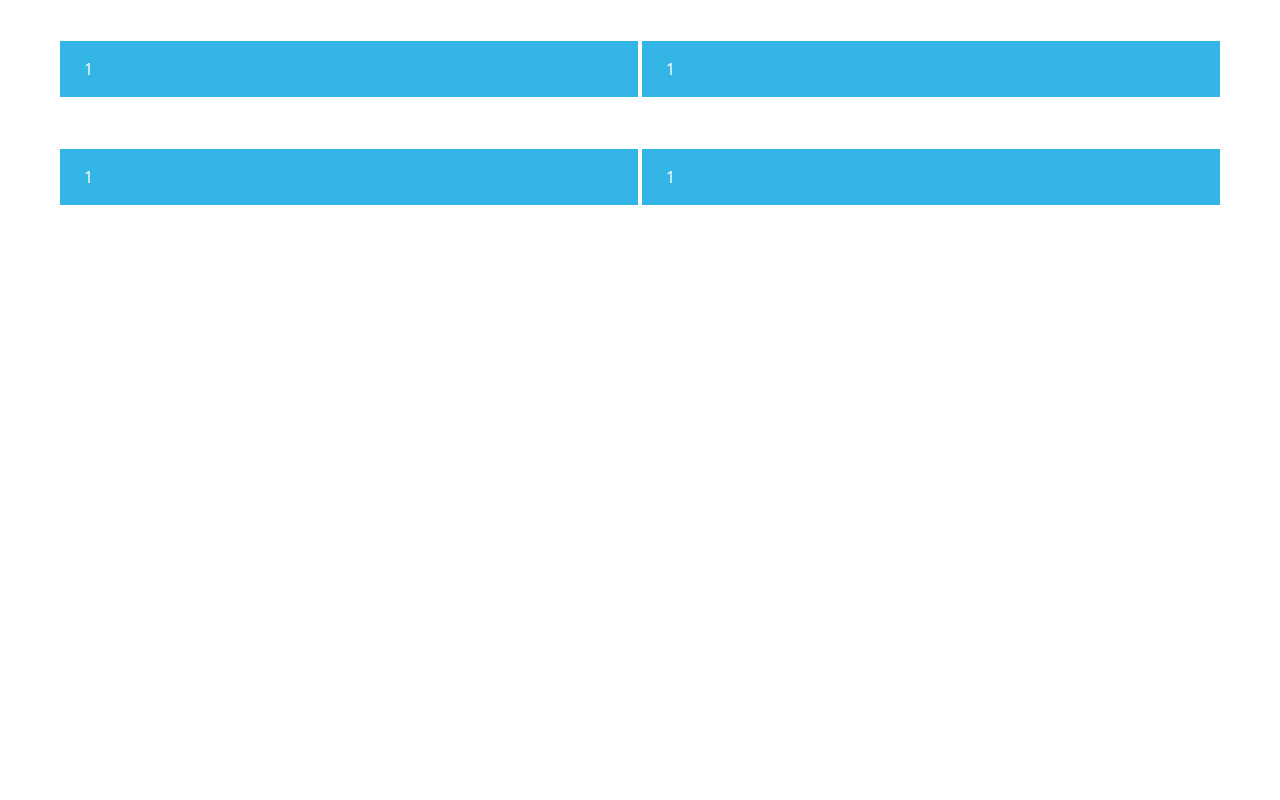
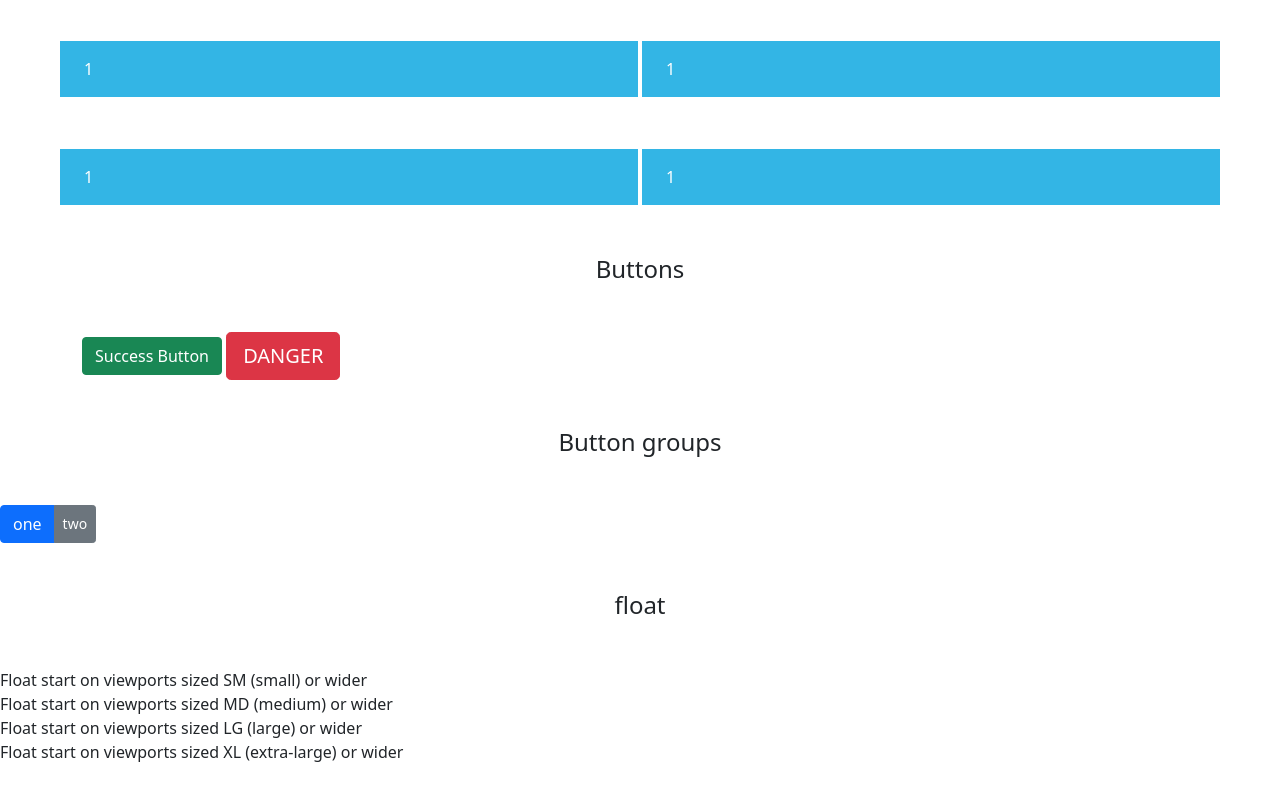
Before and after one commit to rida-batool/bootstrap, a plain HTML site: page index.html in a window 1280 px wide. Shown: the part 744-1544 px from the top of the page. Before the commit the page ends 999 px from the top, so only its background shows below. Drawn offline with nearby package versions, Linux system fonts and the light colour scheme.

Commit message:
bootstrap components

```diff
--- a/index.html
+++ b/index.html
@@ -75,6 +75,25 @@
       </div>
     </div>
 
+    <h4 class="my-5 text-center">Buttons</h4>
+
+    <div class="container">
+      <button type="button" class="btn btn-success">Success Button</button>
+      <button type="button" class="btn btn-danger btn-lg">DANGER</button>
+    </div>
+
+    <h4 class="my-5 text-center">Button groups</h4>
+
+    <div class="btn-group" role="group">
+      <button type="button" class="btn btn-primary">one</button>
+      <button type="button" class="btn btn-secondary btn-sm">two</button>
+    </div>
+
+    <h4 class="my-5 text-center">float</h4>
+    <div class="float-sm-start">Float start on viewports sized SM (small) or wider</div><br>
+    <div class="float-md-start">Float start on viewports sized MD (medium) or wider</div><br>
+    <div class="float-lg-start">Float start on viewports sized LG (large) or wider</div><br>
+    <div class="float-xl-start">Float start on viewports sized XL (extra-large) or wider</div><br>
 
 
     <!-- Optional JavaScript; choose one of the two! -->
```
